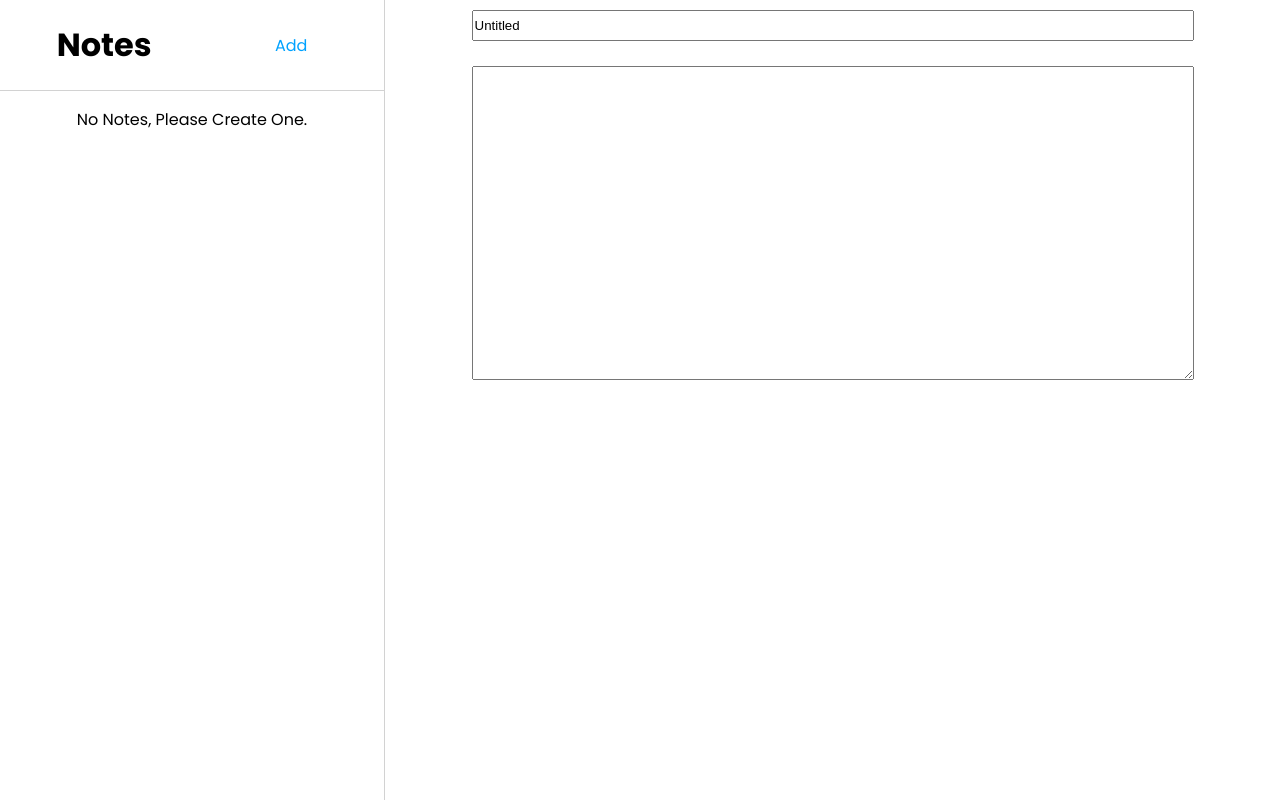
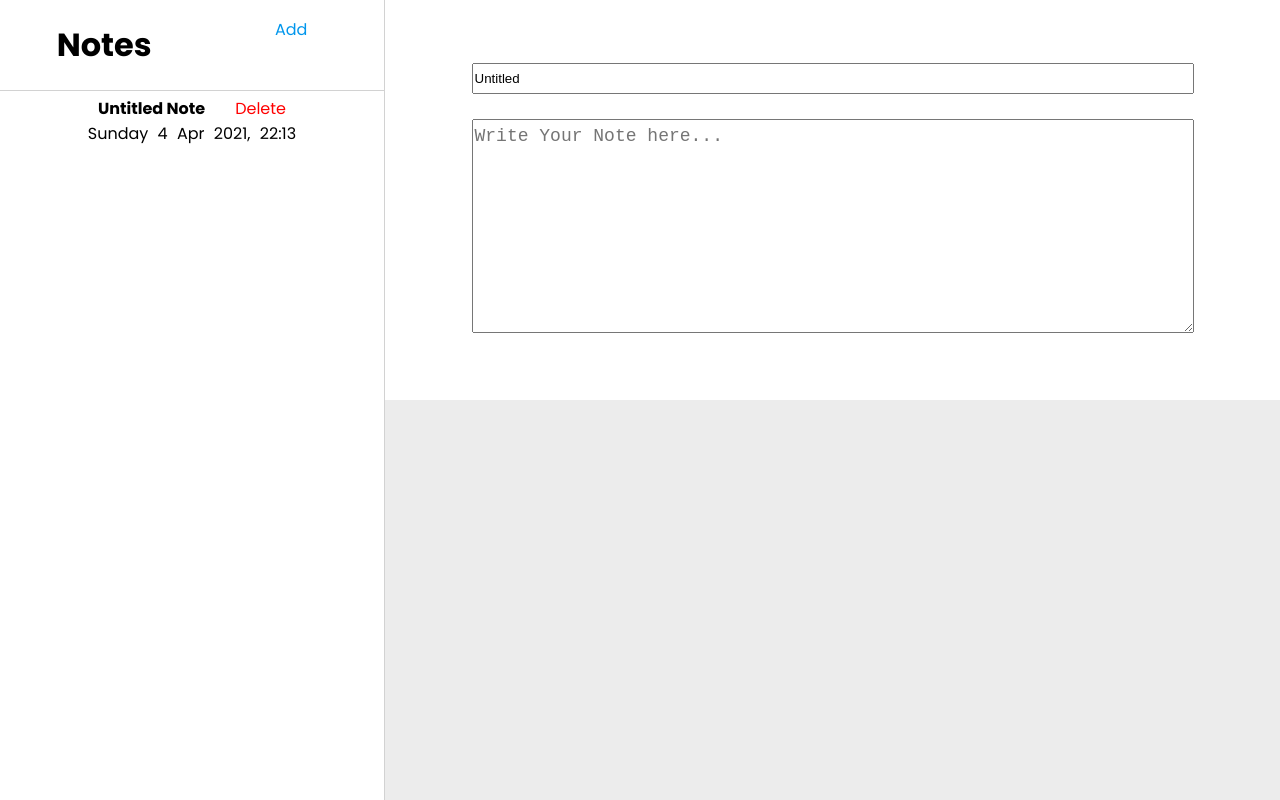
Before and after one commit to lucasaamorim/Simple-Notes-WebApp, a React (Create React App) app: page / in a window 1280 px wide. Both pictures are taken after a click on the element "Add". Built offline with nearby package versions, Linux system fonts and the light colour scheme.

Commit message:
commit made to transfer the project to linux

```diff
--- a/package.json
+++ b/package.json
@@ -9,6 +9,8 @@
     "react": "^17.0.2",
     "react-dom": "^17.0.2",
     "react-scripts": "4.0.3",
+    "react-textarea-autosize": "^8.3.2",
+    "react-uuid": "^1.0.2",
     "web-vitals": "^1.1.1"
   },
   "scripts": {
--- a/src/App.js
+++ b/src/App.js
@@ -1,12 +1,51 @@
+import {useState} from 'react'
+import uuid from 'react-uuid'
 import Sidebar from './components/Sidebar'
 import Main from './components/Main'
+import { findDOMNode } from 'react-dom'
 
 
 function App() {
+  const [notes, SetNote] = useState([])
+  const [activeNote, setActiveNote] = useState(false)
+  const onAddNote = () => {
+    const newNote = {
+      id: uuid(),
+      title: 'Untitled Note',
+      content: 'this is a test to see if the activeNote Hook works',
+      edited: Date.now(),
+    }
+    SetNote([newNote, ...notes]);
+  }
+
+  const toggleActiveNote = (target_id) => {
+      setActiveNote(activeNote === target_id ? false : target_id)
+      if (notes.find(note => note.id === target_id)) {
+        //pass
+      }
+      else {
+        setActiveNote(false)
+      }
+  }
+
+  const onDelete = (target_id) => {
+    SetNote(notes.filter(note => note.id !== target_id))
+  }
+// On the Making (yet).
+
+  // const onEdit = () => {
+  //   const editedNote {
+  //     id : activeNote,
+  //     title : {element.target.nodeName === "TEXTAREA" ? element.target.value: },
+  //     content : {element.target.nodeName === "TEXTAREA" ? element.target.value: }
+  //   }
+  //   SetNote(notes.filter(note => note.id !== activeNote), editedNote)
+  // }
+
   return (
     <div className="App">
-      <Sidebar/>
-      <Main/>
+      <Sidebar notes = {notes} onAddNote={onAddNote} onDelete={onDelete} activeNote={activeNote} setActiveNote={setActiveNote} onToggle={toggleActiveNote} />
+      <Main notes = {notes} activeNote={activeNote} />
     </div>
   );
 }
--- a/src/components/Main.js
+++ b/src/components/Main.js
@@ -1,17 +1,17 @@
 import TextareaAutosize from 'react-textarea-autosize';
 
-const Main = () => {
+const Main = ({activeNote, notes}) => {
     return (
         <div className='main'>
            <div className="note-form">
                 <div className="title-input-container">
-                    <input type="text" className="title-input" value='Untitled'/>
+                    <input type="text" name='title' className="title-input" value={activeNote ? notes.find( note => note.id === activeNote) && notes.find( note => note.id === activeNote).title : 'Untitled' } /* onChange={} *//>
                 </div>
                 <div className="note-container">
-                    <TextareaAutosize autoFocus id="note" minRows='15'/>
+                    <TextareaAutosize name='content' autoFocus id="note" minRows='10' maxRows='15' placeholder='Write Your Note here...' value={activeNote ? notes.find( note => note.id === activeNote) && notes.find( note => note.id === activeNote).content : ""} /* onChange={() => onEdit()} */ />
                 </div>
            </div>
-           <div className="markup-preview">
+           <div className="markdown-preview">
 
            </div>
         </div>
--- /dev/null
+++ b/src/components/Note.js
@@ -0,0 +1,18 @@
+const Note = ({note, onDelete, activeNote, setActiveNote, onToggle}) => {
+
+    const options = { weekday: 'long', hour:'2-digit', minute:'2-digit' , year: 'numeric', month: 'short', day: 'numeric' };
+
+    return (
+        <div onClick={() => onToggle(note.id)} className={note.id === activeNote ? "active note" : "note"}>
+            <div className="note-container">
+                <strong className="note-title">{note.title}</strong>
+                <div className="note-delete" onClick={() => onDelete(note.id)}>
+                    <p>Delete</p>
+                </div>
+            </div>
+            <p className="last-edited">{new Date(note.edited).toLocaleDateString('en-GB', options)}</p>
+        </div>
+    )
+}
+
+export default Note
--- a/src/components/Sidebar.js
+++ b/src/components/Sidebar.js
@@ -1,13 +1,17 @@
-const Sidebar = () => {
+import Note from './Note'
+
+const Sidebar = ({notes, onAddNote, onDelete, activeNote, setActiveNote, onToggle}) => {
     return (
         <div className="sidebar">
             <div className="sidebar-header">
                 <h1 className="sidebar-title">Notes</h1>
                 <div className="sidebar-add-note">
-                    <p>Add</p>
+                    <p onClick={onAddNote}>Add</p>
                 </div>
             </div>
-            <p>No Notes, Please Create One.</p>
+            {notes ? notes.map((note) => {
+            return <Note note={note} onDelete={onDelete} setActiveNote={setActiveNote} activeNote={activeNote} onToggle={onToggle} />
+            }) : <p>No Notes, Please Create One.</p> }
         </div>
     )
 }
--- a/src/index.css
+++ b/src/index.css
@@ -21,7 +21,9 @@ body {
   width: 30vw;
   border-right: 1px solid rgb(210, 210, 210);
 }
+
 /* Header Styling */
+
 .sidebar-header {
   border-bottom: 1px solid rgb(210, 210, 210);
   height: 90px;
@@ -29,17 +31,69 @@ body {
   justify-content: space-around;
 }
 .sidebar-title {
+  user-select: none;
   display: inline-flex;
 }
 .sidebar-add-note {
+  user-select: none;
   margin-right: 10px;
   padding: 0 10px;
   display: inline-flex;
   cursor: pointer;
-  color: rgb(0, 162, 255);
+  color: rgb(0, 150, 236);
   line-height: 60px;
 }
+.sidebar-add-note:hover {
+  transition: 500ms cubic-bezier(1, 0, 0, 1);
+  color: rgba(0, 150, 236, 0.7);
+}
 p {
+  text-align: center;
+  margin: 0;
+}
+
+/*Note List Styling*/
+.hide {
+  animation-name: hide;
+  animation-play-state: running;
+}
+.note {
+  cursor: pointer;
+  transition: .25s cubic-bezier(.25,.1,.25,1);
+  margin: 0;
+  padding: 5px 0;
+}
+.active {
+  background-color: rgba(128, 128, 128, 0.2)
+}
+.note:hover {
+  background-color: rgba(128, 128, 128, 0.2)
+}
+.note-main {
+  display: grid;
+  grid-template-columns: 50% 50%;
+  grid-template-rows: 100%;
+  margin: 10px 0;
+}
+.note-title {
+  float: left;
+  margin: 0 15px;
+  display: inline-flex;
+}
+.note-delete {
+  user-select: none;
+  cursor: pointer;
+  margin: 0 15px;
+  color: red;
+  display: inline-flex;
+}
+.note-delete p {
+  width: 100%;
+  text-align: right;
+}
+.last-edited {
+  word-spacing: 5px;
+  display: block;
   text-align: center;
 }
 
@@ -53,23 +107,32 @@ p {
   display: flex;
   flex-direction: column;
 }
-/* Form Styling */
+
+/*Add/Edit Note Form Styling */
+
 .note-form{
+  height: 50vh;
   display: flex;
   justify-content: center;
   flex-direction: column;
 }
 #note {
+  font-family: 'Poppins' Arial, sans-serif !important;
   margin: 15px auto;
   padding: 6px 2px;
   width: 80%;
+  height: 40vh;
   font-size: 18px;
+}
+#note:focus {
+  border: 2px solid rgb(30, 128, 255);
 }
 .note-container {
   display: flex;
   justify-content: center;
   width: 100%;
 }
+
 .title-input-container {
   width: 100%;
   top: 5px;
@@ -81,3 +144,10 @@ p {
   margin: 10px auto;
   padding: 6px 1px;
 }
+
+/*Markdown Preview Styling*/
+
+.markdown-preview {
+  height: 50vh;
+  background-color: rgba(128, 128, 128, 0.15)
+}
```
Also changed, not shown: 1 other file (tests, documents, lock files or other folders).
